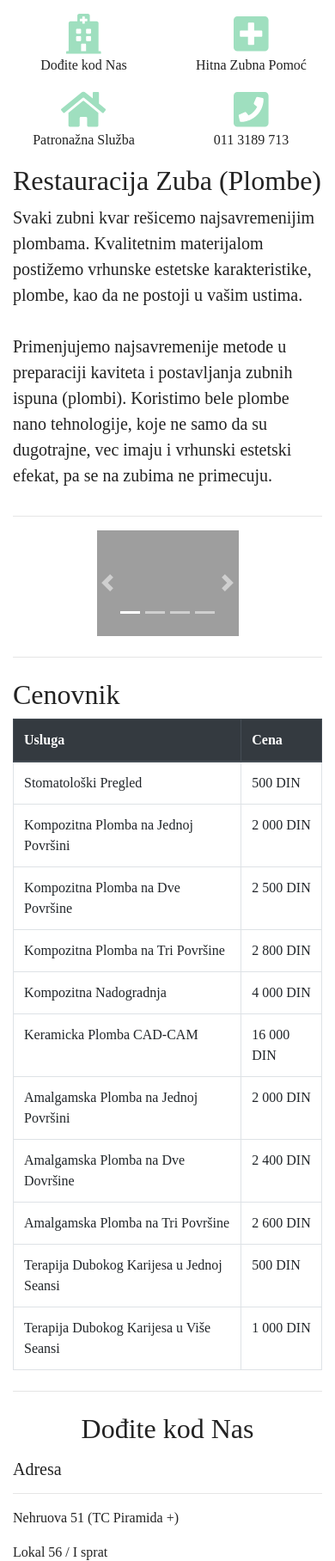
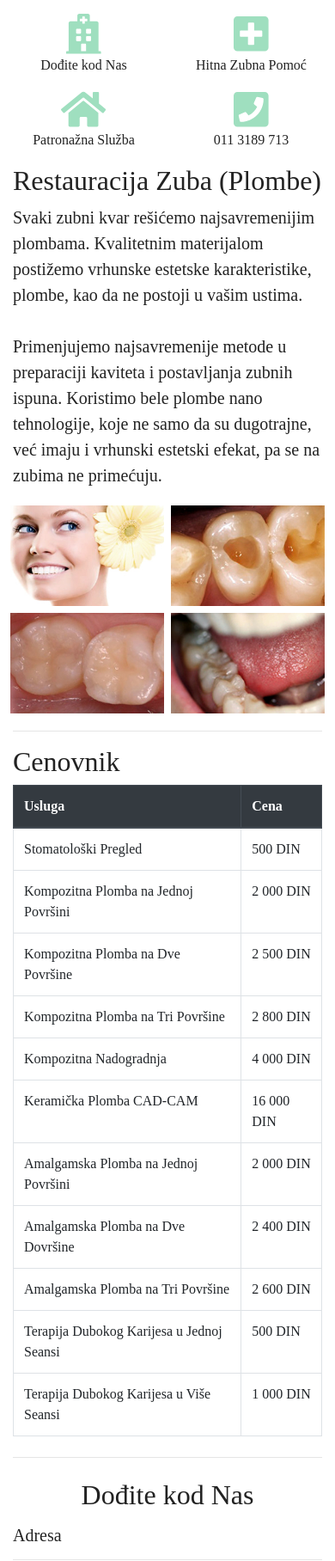
Before and after one commit to aleksandar-galic/milbo_dent, a PHP site: page /plombe in a window 390 px wide. Shown: the part 80-1896 px from the top of the page at 86% size. Run offline with PHP 8.4, Linux system fonts and the light colour scheme; some web fonts are replaced; grey boxes are pictures that could not be loaded.

Commit message:
fix up plombe

```diff
--- a/views/opsta_stomatologija/plombe.view.php
+++ b/views/opsta_stomatologija/plombe.view.php
@@ -9,50 +9,39 @@
 			<hr>
 			<div class="col-12">
 				<p class="lead">
-					Svaki zubni kvar rešicemo najsavremenijim plombama. Kvalitetnim materijalom postižemo vrhunske estetske karakteristike, plombe, kao da ne postoji u vašim ustima.
+					Svaki zubni kvar rešićemo najsavremenijim plombama. Kvalitetnim materijalom postižemo
+					<br class="d-none d-lg-block">
+					vrhunske estetske karakteristike, plombe, kao da ne postoji u vašim ustima.
 					<br><br>
-					Primenjujemo najsavremenije metode u preparaciji kaviteta i postavljanja zubnih ispuna (plombi). Koristimo bele plombe nano tehnologije, koje ne samo da su dugotrajne, vec imaju i vrhunski estetski efekat, pa se na zubima ne primecuju.
+					Primenjujemo najsavremenije metode u preparaciji kaviteta i postavljanja zubnih ispuna.
+					<br class="d-none d-lg-block">
+					Koristimo bele plombe nano tehnologije, koje ne samo da su dugotrajne,
+					<br class="d-none d-lg-block">
+					već imaju i vrhunski estetski efekat, pa se na zubima ne primećuju.
 				</p>
 			</div>
 		</div>
-		<hr class="my-3">
 	</div>
 
-	<!-- Carouselsel -->
-	<div class="container-sm w-50">
-		<div id="carouselExampleIndicators" class="carousel slide" data-ride="carousel">
-			<ol class="carousel-indicators">
-				<li data-target="#carouselExampleIndicators" data-slide-to="0" class="active"></li>
-				<li data-target="#carouselExampleIndicators" data-slide-to="1"></li>
-				<li data-target="#carouselExampleIndicators" data-slide-to="2"></li>
-				<li data-target="#carouselExampleIndicators" data-slide-to="3"></li>
-			</ol>
-			<div class="carousel-inner">
-				<div class="carousel-item active">
-					<img src="images/RestauracijaZuba/1.jpg" class="d-block w-100 h-100">
-				</div>
-				<div class="carousel-item">
-					<img src="images/RestauracijaZuba/2.jpg" class="d-block w-100 h-100">
-				</div>
-				<div class="carousel-item">
-					<img src="images/RestauracijaZuba/3.jpg" class="d-block w-100 h-100">
-				</div>
-				<div class="carousel-item">
-					<img src="images/RestauracijaZuba/4.jpg" class="d-block w-100 h-100">
-				</div>
+	<!-- Carousel -->
+	<div class="container">
+		<div class="row px-2">
+			<div class="col-6 col-sm-6 col-md-3 p-1">
+				<img src="images/Plombe/1.jpg" class="d-block w-100 h-100">
 			</div>
-			<a class="carousel-control-prev" href="#carouselExampleIndicators" role="button" data-slide="prev">
-				<span class="carousel-control-prev-icon" aria-hidden="true"></span>
-				<span class="sr-only">Previous</span>
-			</a>
-			<a class="carousel-control-next" href="#carouselExampleIndicators" role="button" data-slide="next">
-				<span class="carousel-control-next-icon" aria-hidden="true"></span>
-				<span class="sr-only">Next</span>
-			</a>
+			<div class="col-6 col-sm-6 col-md-3 p-1">
+				<img src="images/Plombe/2.jpg" class="d-block w-100 h-100">
+			</div>
+			<div class="col-6 col-sm-6 col-md-3 p-1">
+				<img src="images/Plombe/3.jpg" class="d-block w-100 h-100">
+			</div>
+			<div class="col-6 col-sm-6 col-md-3 p-1">
+				<img src="images/Plombe/4.jpg" class="d-block w-100 h-100">
+			</div>
 		</div>
 	</div>
 	<div class="container">
-		<hr class="my-4">
+		<hr class="my-3">
 	</div>
 
 	<!-- Cenovnik -->
@@ -87,7 +76,7 @@
 					<td>4 000 DIN</td>
 				</tr>
 				<tr>
-					<td>Keramicka Plomba CAD-CAM</td>
+					<td>Keramička Plomba CAD-CAM</td>
 					<td>16 000 DIN</td>
 				</tr>
 				<tr>
```
